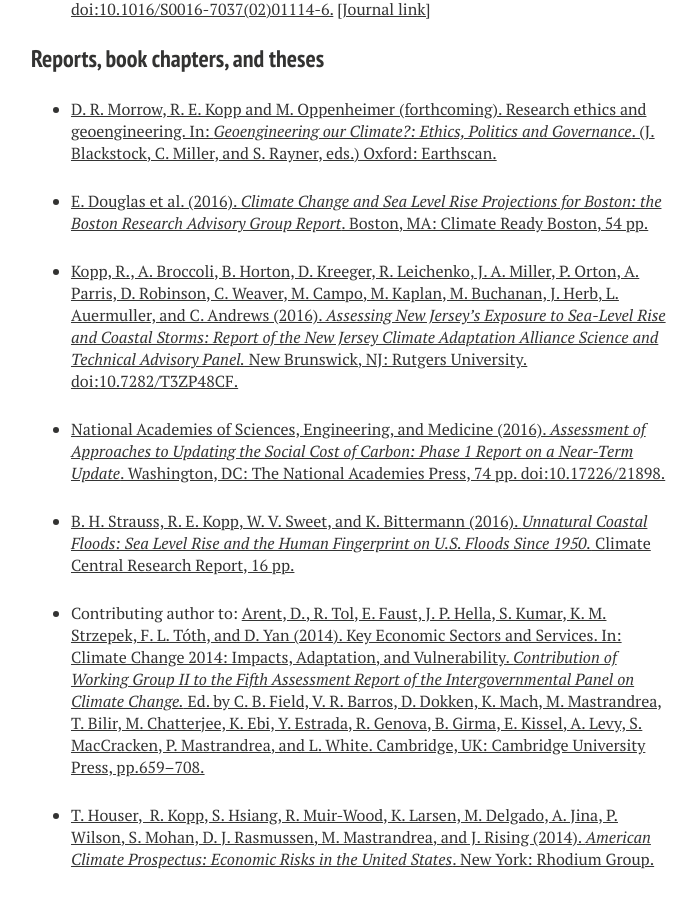
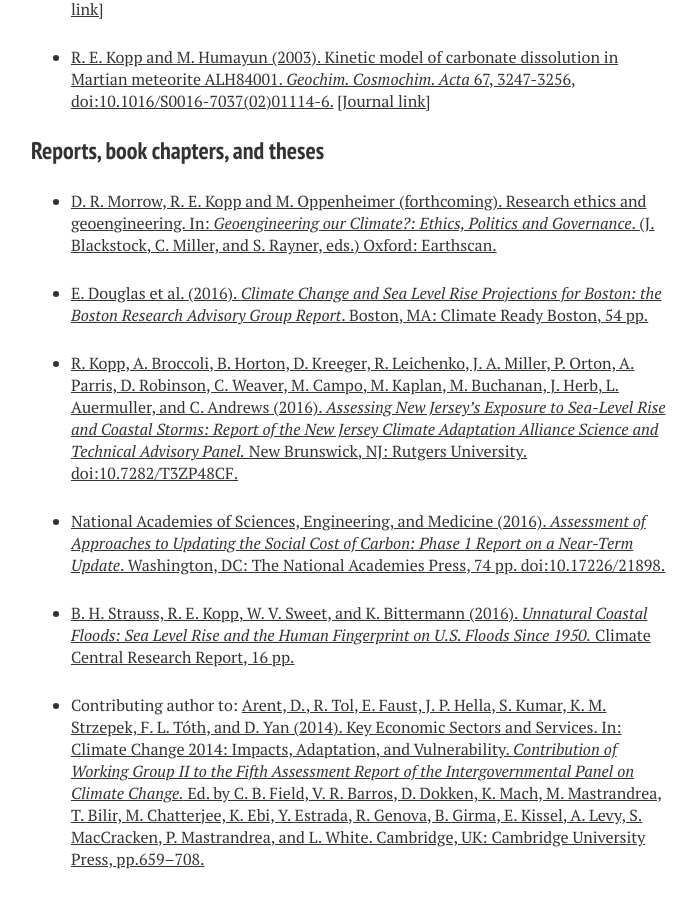
Before and after one commit to mrke/bobkopp.github.io, a Jekyll site: the page built from papers/index.md, in a window 1280 px wide and 900 px high, scrolled down 7412 px. Shown: the whole window, without its empty margins (289-986 px from the left). Built offline with Jekyll 4.4.1, drawn with Linux system fonts in a browser that asks for light colours; nearby versions of some CDN libraries; some of the changed text lies outside the part shown.

Commit message:
Lin et al.

```diff
--- a/papers/index.md
+++ b/papers/index.md
@@ -161,7 +163,7 @@
 
 * [E. Douglas et al. (2016). _Climate Change and Sea Level Rise Projections for Boston: the Boston Research Advisory Group Report_. Boston, MA: Climate Ready Boston, 54 pp.](http://climateready.boston.gov/findings)
 
-* [Kopp, R., A. Broccoli, B. Horton, D. Kreeger, R. Leichenko, J. A. Miller, P. Orton, A. Parris, D. Robinson, C. Weaver, M. Campo, M. Kaplan, M. Buchanan, J. Herb, L. Auermuller, and C. Andrews (2016). _Assessing New Jersey’s Exposure to Sea-Level Rise and Coastal Storms: Report of the New Jersey Climate Adaptation Alliance Science and Technical Advisory Panel._ New Brunswick, NJ: Rutgers University. doi:10.7282/T3ZP48CF.](http://dx.doi.org/10.7282/T3ZP48CF)
+* [R. Kopp, A. Broccoli, B. Horton, D. Kreeger, R. Leichenko, J. A. Miller, P. Orton, A. Parris, D. Robinson, C. Weaver, M. Campo, M. Kaplan, M. Buchanan, J. Herb, L. Auermuller, and C. Andrews (2016). _Assessing New Jersey’s Exposure to Sea-Level Rise and Coastal Storms: Report of the New Jersey Climate Adaptation Alliance Science and Technical Advisory Panel._ New Brunswick, NJ: Rutgers University. doi:10.7282/T3ZP48CF.](http://dx.doi.org/10.7282/T3ZP48CF)
 
 * [National Academies of Sciences, Engineering, and Medicine (2016). _Assessment of Approaches to Updating the Social Cost of Carbon: Phase 1 Report on a Near-Term Update_. Washington, DC: The National Academies Press, 74 pp. doi:10.17226/21898.](http://dx.doi.org/10.17226/21898)
 
```
Also changed, not shown: other parts of papers/index.md (+2 -0 lines).
